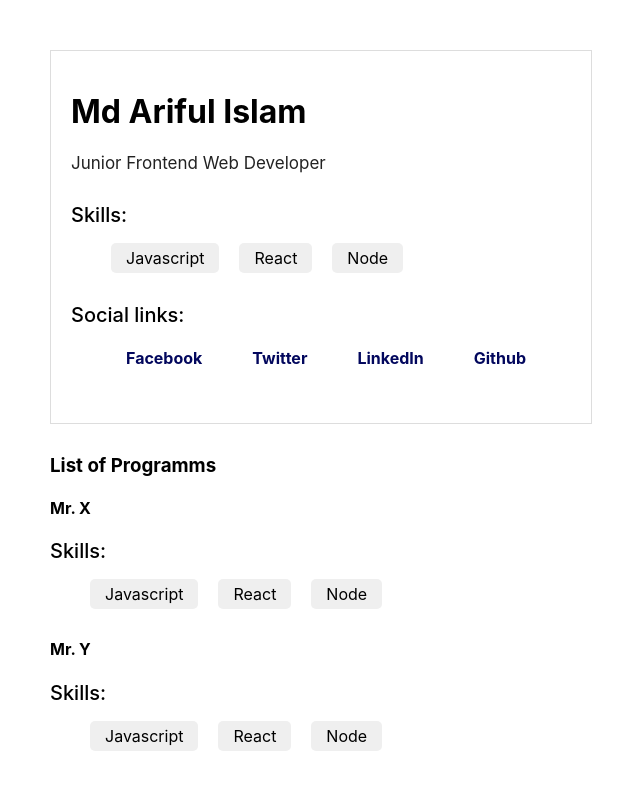
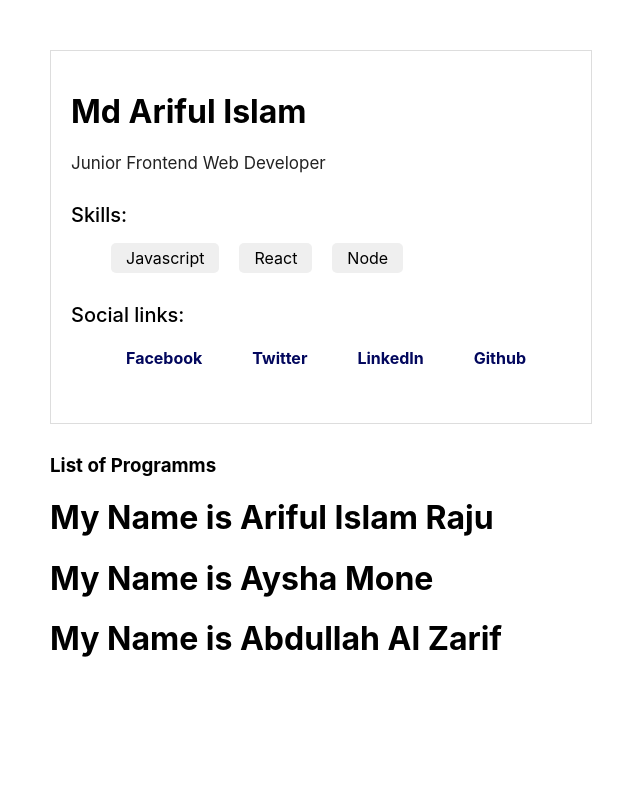
Before and after one commit to ariful-islam-dev/understand-REACT-core-features, a React app: page / in a window 1280 px wide. Shown: the top 790 px of the page, without its empty margins (340-980 px from the left). Built offline with nearby package versions, Linux system fonts and the light colour scheme.

Commit message:
send props to reusing components

```diff
--- a/src/components/Profile/index.tsx
+++ b/src/components/Profile/index.tsx
@@ -6,6 +6,8 @@ import Skills from "./Skills";
 
 class Profile extends Component {
   render() {
+    console.log("Profile - ", this.props);
+
     return (
       <div className="container">
         <Bio />
--- /dev/null
+++ b/src/components/Props/index.tsx
@@ -0,0 +1,7 @@
+import React from "react";
+
+const MyProps = (props: any) => {
+  return <h1>My Name is {props.name}</h1>;
+};
+
+export default MyProps;
--- a/src/components/app.tsx
+++ b/src/components/app.tsx
@@ -1,6 +1,6 @@
 import React, { Component } from "react";
 import Profile from "./Profile";
-import Skills from "./Profile/Skills";
+import MyProps from "./Props";
 
 class App extends Component {
   render() {
@@ -10,11 +10,9 @@ class App extends Component {
         <Profile />
         <div style={style}>
           <h3 style={{ marginBottom: "20px" }}>List of Programms</h3>
-          <h4>Mr. X</h4>
-          <Skills />
-
-          <h4>Mr. Y</h4>
-          <Skills />
+          <MyProps name="Ariful Islam Raju" />
+          <MyProps name="Aysha Mone" />
+          <MyProps name="Abdullah Al Zarif" />
         </div>
       </div>
     );
```
